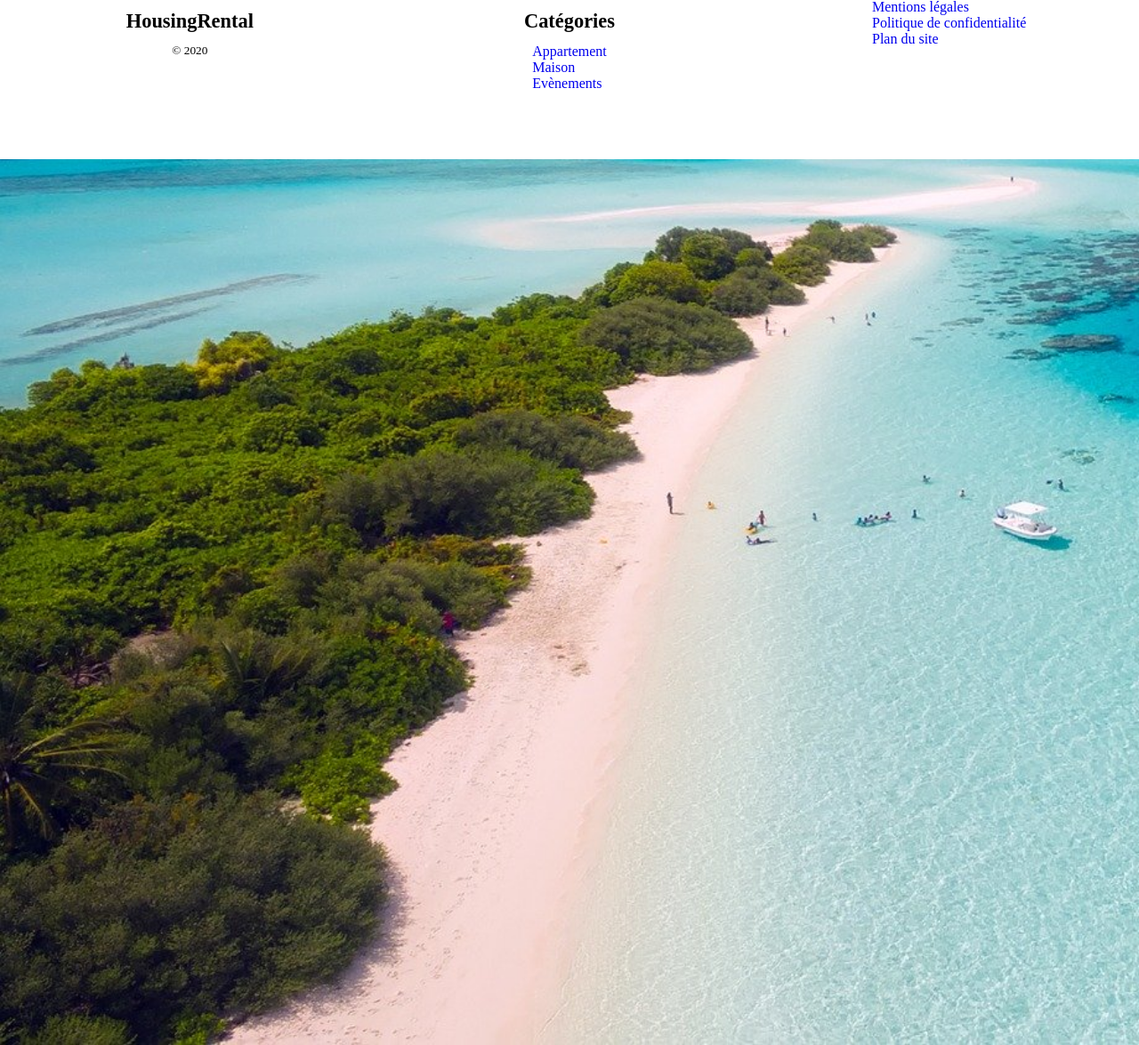
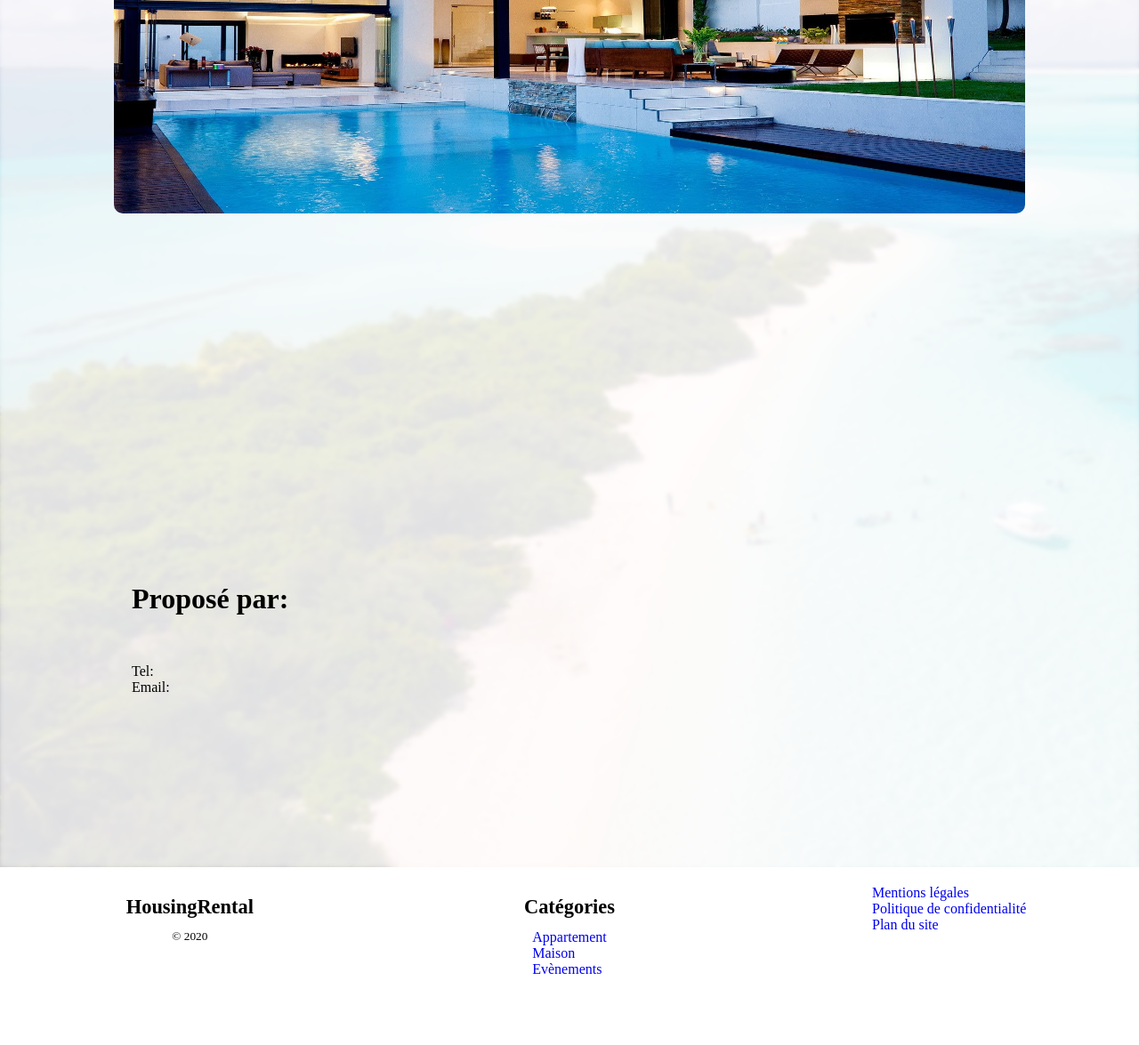
Before and after one commit to khadija-sarr/HousingRental, a Symfony app: template templates/default/house.html.twig in a window 1280 px wide. Shown: the part 325-1500 px from the top of the page at 89% size. Run offline with Twig, Linux system fonts and the light colour scheme; the template is opened without the code that fills it, so the values that code supplies are empty; some libraries are stand-ins or nearby versions.

Commit message:
le front detail logement

```diff
--- a/templates/default/house.html.twig
+++ b/templates/default/house.html.twig
@@ -1,18 +1,54 @@
 {% extends "base.html.twig" %}
 {% block title %}{{ house.name }}{% endblock %}
-{% block  content%}
-    <div class="p-3 mx-auto text-center">
-        <h1 class="display-4">{{ house.name }}</h1>
-    </div>
-    <div class="py-5 bg-light">
-        <div class="container">
-            <div class="row">
-                <aside class="col-md-6">
-                    <img src="{{ asset('uploads/houses/' ~ house.photo) }}"
-                         class="card-img-top" alt="{{ house.name }}">
-                </aside>
-                <article class="col-md-6">{{ house.description | raw}}</article>
+{% block stylesheets %}
+    {{ parent() }}
+    <link rel="stylesheet" href="{{ asset('assets/stylesheets/house.css') }}">
+{% endblock %}
+
+{% block  content %}
+    <div class="detailscontainer">
+
+        <div class="droite">
+
+            <h1>{{ house.name }}</h1>
+
+            <div class="housePhoto" id="carousel" data-image="image1">
+                <img src="{{ asset('assets/images/backgrounds/bckg1.jpg') }}"
+                     alt="{{ house.name }}">
+                <img src="{{ asset('uploads/houses/Belle-maison-avec-vue-sur-la-mer-5f4f7c38af211.jpeg') }}"
+                     alt="{{ house.name }}" style="opacity: 0;">
+                <img src="{{ asset('uploads/houses/Charmante-maison-avec-jardin-quartier-calme-5f4f95d681b63.jpeg') }}"
+                     alt="{{ house.name }}" style="opacity: 0;">
+                <img src="{{ asset('uploads/houses/appa-5f4f7a70f3082.jpeg' ) }}"
+                     alt="{{ house.name }}" style="opacity: 0;">
+                <img src="{{ asset('uploads/houses/maison-5f4f89d1d4d9f.jpeg') }}"
+                     alt="{{ house.name }}" style="opacity: 0;">
+                <img src="{{ asset('assets/images/backgrounds/appartement.jpg') }}"
+                     alt="{{ house.name }}" style="opacity: 0;">
+                <img src="{{ asset('uploads/houses/appartement-5f4f7a915c7c9.jpeg') }}"
+                     alt="{{ house.name }}" style="opacity: 0;">
+                <img src="{{ asset('uploads/houses/Appartement-5f4f8079078f3.jpeg') }}"
+                     alt="{{ house.name }}" style="opacity: 0;">
+            </div>
+            <br><br><br>
+
+            <div class="houseDescription"><p class="">{{ house.description | raw }}</p></div>
+
+            <div class="ficheUser">
+                <h2>Proposé par: </h2><br>
+                {{ house.user.firstname | raw }}
+                {{ house.user.lastname | raw }}<br>
+                {{ house.user.address | raw }}
+                {{ house.user.zipcode | raw }}
+                {{ house.user.city | raw }}
+                {{ house.user.country | raw }}<br>
+                <p>Tel: {{ house.user.phone | raw }}
+                <p>Email: {{ house.user.email | raw }}<br>
             </div>
         </div>
     </div>
 {% endblock %}
+{% block javascripts %}
+    {{ parent() }}
+    <script src="{{ asset('assets/javascripts/house.js') }}"></script>
+{% endblock %}
```
Also changed, not shown: public/assets/javascripts/house.js (added), public/assets/stylesheets/home.css, public/assets/stylesheets/house.css (added).
